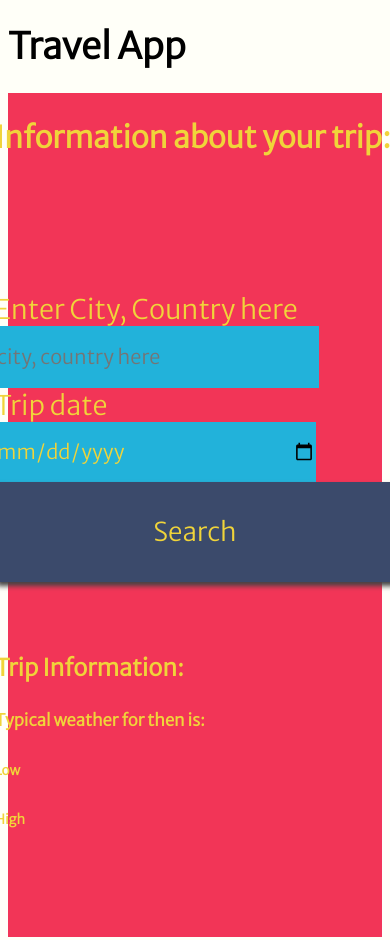
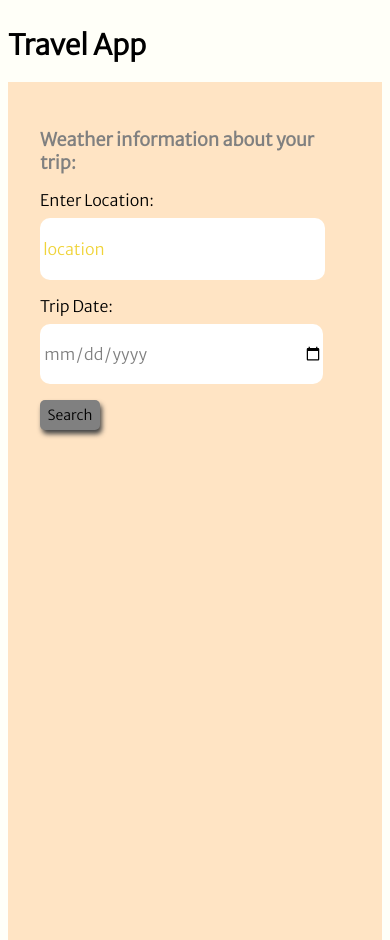
Before and after one commit to barbaracrp/udacity-final-project, a website built with webpack: page src/client/views/index.html in a window 390 px wide. Shown: the top 940 px of the page. Built offline with nearby package versions, Linux system fonts and the light colour scheme.

Commit message:
add styles and responsiveness

```diff
--- a/src/client/js/formHandler.js
+++ b/src/client/js/formHandler.js
@@ -27,6 +27,7 @@ function handleSubmit(event) {
     document.getElementById('weather-description').innerHTML = tripInfo.weatherDesc;
     document.getElementById('weather-icon').src = tripInfo.weatherIcon;
     document.getElementById('location-pic').src = tripInfo.locationPic;
+    document.getElementById('second').classList.remove('hidden');
   });
 }
 
--- a/src/client/styles/style.scss
+++ b/src/client/styles/style.scss
@@ -1,69 +1,117 @@
 body {
   background: #fffff8;
   font-family: 'Merriweather Sans', sans-serif;
+  display: grid;
 }
 
 #app {
   display: grid;
-  grid-auto-rows: minmax(150px, auto);
-  /* grid-template-columns:  */
+  grid-template-columns: 50% 50%;
   height: 100vh;
-  background: #f23557;
-  color: #f0d43a;
+  background: #FFE4C4;
+  color: black;
   justify-content: center;
-  grid-gap: 1em;
+  grid-gap: 1rem;
   font-size: 20px;
   font-family: 'Merriweather Sans', sans-serif;
+  padding: 2rem;
 }
 
-.holder {}
+@media all and (max-width: 719px) {
+  #app {
+    grid-template-columns: 100%;
+  }
+}
+
+#first {
+  justify-self: start;
+  width: 100%;
+}
+
+#second {
+  display: grid;
+  grid-template-columns: 100%;
+  width: 100%;
+}
+
+.weather-info {
+
+}
+
+.weather-temp {
+
+}
+
+#weather-icon {
+  box-shadow: 2px 4px 5px #444;
+  background-color: whitesmoke;
+}
+
+.trip-info-row {
+  display: flex;
+  flex-direction: row;
+  justify-content: space-around;
+}
+
+.full-location {
+  min-height: 100px;
+}
+
+.location-pic {
+  max-width: 150px;
+  max-height: 100px;
+}
 
 .entry {
   background: rgba(59, 74, 107, .4);
 }
 
-#entryHolder {}
-
-#date {}
-
-#temp {}
-
-#content {}
-
-.headline {}
-
-.title {}
+.hidden {
+  visibility: hidden;
+}
 
 /*  Basic Styling To Override Default For Basic HTML Elements */
 label {
   display: block;
-  font-size: 27px;
+  font-size: 16px;
+  margin-top: 1rem;
 }
 
 input {
   display: block;
   height: 60px;
-  width: 320px;
-  background: #22b2da;
-  color: #f0d43a;
-  font-size: 20px;
+  width: 280px;
+  background: white;
+  color: gray;
+  font-size: 16px;
   font-family: 'Merriweather Sans', sans-serif;
-  border: none;
+  border: 5px;
+  border-radius: 10px;
+  margin-top: .5rem;
+  padding-left: .2rem;
 }
 
 button {
-  width: 400px;
-  height: 100px;
-  background: #3b4a6b;
-  color: #f0d43a;
-  font-size: 26px;
+  width: 60px;
+  height: 30px;
+  background: gray;
+  color: black;
+  font-size: 14px;
   font-family: 'Merriweather Sans', sans-serif;
-  border: none;
+  border: 5px;
   box-shadow: 2px 4px 5px #444;
+  border-radius: 5px;
+  margin-top: 1rem;
 }
 
+
 h1 {
-  font-size: 36px;
+  font-size: 28px;
+}
+
+h2 {
+  font-size: 18px;
+  color: gray;
 }
 
 textarea {
@@ -71,6 +119,7 @@ textarea {
   color: #f0d43a;
   font-size: 20px;
   font-family: 'Merriweather Sans', sans-serif;
+}
 
 /* Reset style for HTML element on active to have no border*/
 input:focus,
@@ -100,4 +149,3 @@ textarea {
   color: #f0d43a;
   font-family: 'Merriweather Sans', sans-serif;
 }
-}
--- a/src/client/views/index.html
+++ b/src/client/views/index.html
@@ -8,47 +8,53 @@
 </head>
 
 <body>
+  <header>
     <h1 class="holder headline">
       Travel App
     </h1>
+  </header>
   <main id="app">
-    <h2>Information about your trip:</h2>
-    <section>
+    <section id="first">
+      <h2>Weather information about your trip:</h2>
       <form>
-        <label for="location">Enter City, Country here</label>
-        <input type="text" id="location" minlength="" maxlength="" placeholder="city, country here">
-        <label for="date">Trip date</label>
-        <input id="date" type="date" placeholder="Enter your trip date">
-        <button id="search" type="submit"> Search </button>
+        <label for="location">Enter Location:</label>
+        <input required type="text" id="location" minlength="" maxlength="" placeholder="location">
+        <label for="date">Trip Date:</label>
+        <input required id="date" type="date" placeholder="Trip date">
+        <button id="search" type="submit">Search</button>
       </form>
     </section>
-    <section>
-      <h3>Trip Information:</h3>
-      <div>
-        <div>
-          <p id="full-location"></p>
-          <div>
+    <section id="second" class="hidden">
+      <h2>Trip Information:</h2>
+      <div class="trip-info-row">
+        <h4 id="full-location" class="full-location"></h4>
+        <img id="location-pic" class="location-pic" src="" alt="">
+      </div>
+      <div class="trip-info-row">
         <h5>Typical weather for then is:</h5>
-            <h6>Low</h6>
+      </div>
+      <div class="trip-info-row">
+        <p>Low</p>
         <p id="temp-min"></p>
-            <h6>High</h6>
+      </div>
+      <div class="trip-info-row">
+        <p>High</p>
         <p id="temp-max"></p>
+      </div>
+      <div class="trip-info-row">
         <p id="weather-description"></p>
-            <img id="weather-icon" src="" alt="">
-          </div>
-        </div>
-        <div><img id="location-pic" src="" alt=""></div>
+        <img id="weather-icon" class="weather-icon" src="" alt="">
       </div>
     </section>
-
   </main>
   <script>
-    document.addEventListener('DOMContentLoaded', function() {
+    document.addEventListener('DOMContentLoaded', function () {
       const searchButton = document.getElementById('search');
       searchButton.addEventListener('click', function listener(event) {
         Client.handleSubmit(event);
       });
     });
+
   </script>
 </body>
 
--- a/src/server/geonames-client.js
+++ b/src/server/geonames-client.js
@@ -22,7 +22,6 @@ const getGeolocation = async (city) => {
       response.on("end", function (chunk) {
         const body = Buffer.concat(chunks);
         const obj = JSON.parse(body.toString());
-        console.log(obj);
 
         const address = obj.address;
         if (!address) {
--- a/src/server/pixabay-client.js
+++ b/src/server/pixabay-client.js
@@ -24,7 +24,7 @@ const getPicByLocation = async (city) => {
         const obj = JSON.parse(body.toString());
 
         const hits = obj.hits;
-        let locationPic = '';
+        let locationPic = 'https://via.placeholder.com/150x100png?text=No+image+found';
         if (Array.isArray(hits) && hits.length > 0) {
           locationPic = hits[0].previewURL;
         }
--- a/src/server/weatherbit-client.js
+++ b/src/server/weatherbit-client.js
@@ -48,8 +48,8 @@ const getWeatherForecastAtLocationByDate = async (geolocation, date) => {
 
         const fullLocation = `${obj.city_name}, ${obj.country_code}`;
         const forecast = api === 'history' ? obj.data[0] : obj.data.find((f) => f.valid_date === date);
-        const tempMin = forecast.min_temp;
-        const tempMax = forecast.max_temp;
+        const tempMin = `${forecast.min_temp} &deg;C`;
+        const tempMax = `${forecast.max_temp} &deg;C`;
         const weatherInfo = {fullLocation, tempMin, tempMax};
 
         if (forecast.weather) {
```
Also changed, not shown: __test__/testWeatherBitClient.spec.js (+3 -3 lines). Lines whose indentation alone changed are shown as unchanged.
